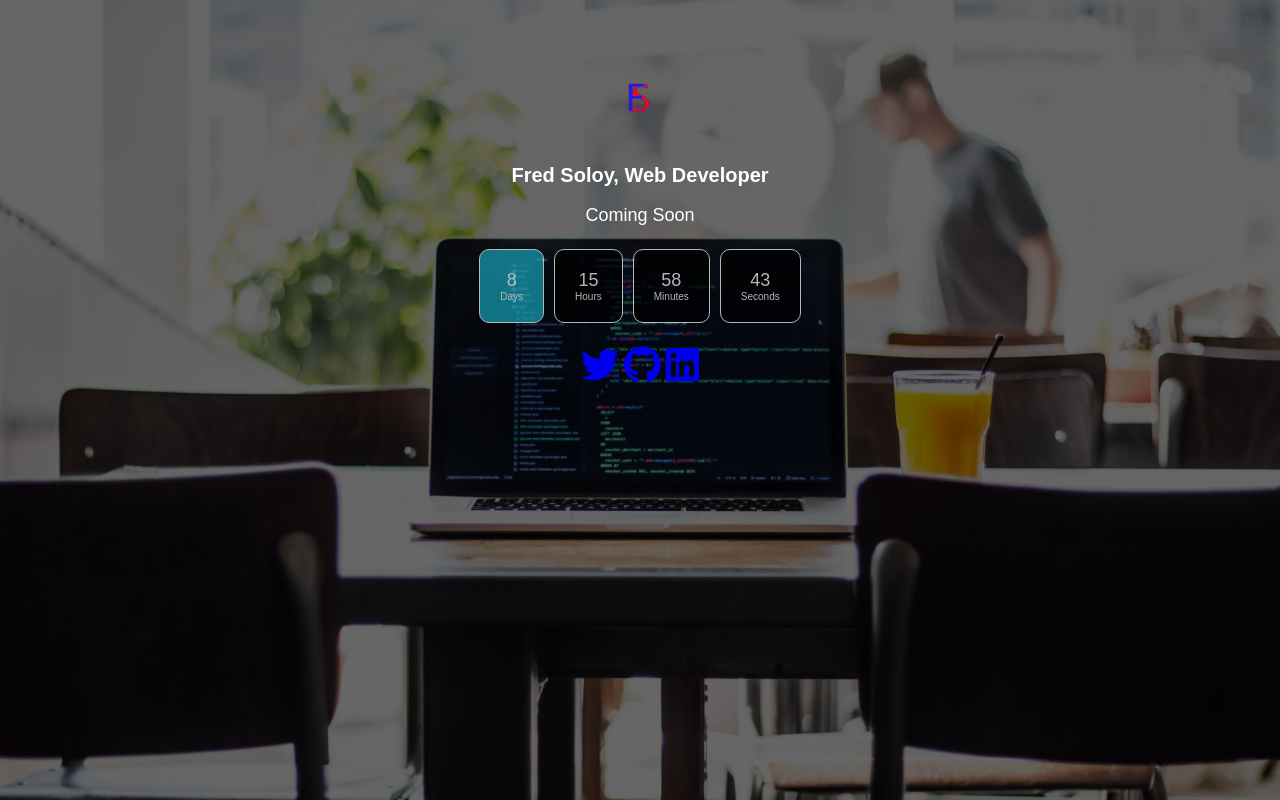
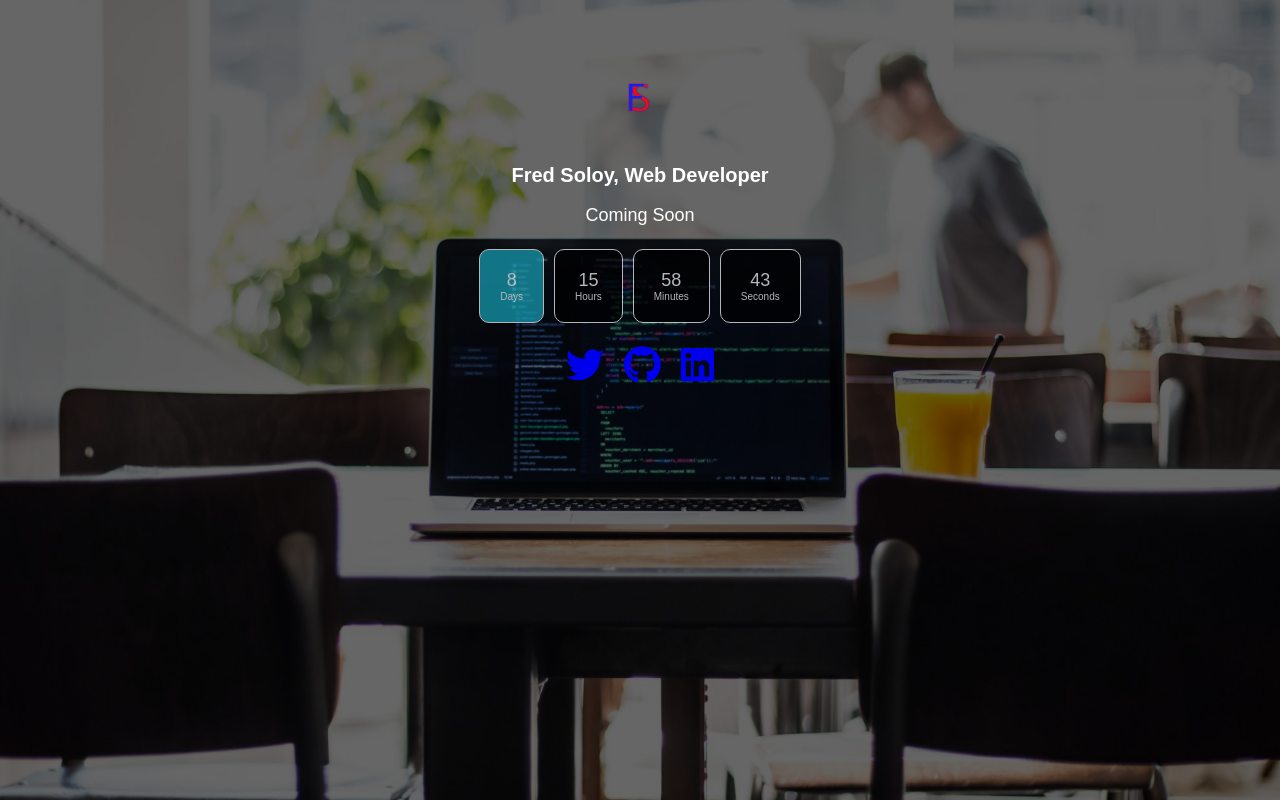
Before and after one commit to Frederic-S/Coming-soon-page, a plain HTML site: page index.html in a window 1280 px wide. Drawn offline with Linux system fonts and the light colour scheme.

Commit message:
icon css modification

```diff
--- a/css/style.css
+++ b/css/style.css
@@ -68,6 +68,14 @@ body {
   width: 150px;
 }
 
+.fa-github {
+  padding-left: 15px;
+}
+
+.fa-linkedin {
+  padding-left: 15px;
+}
+
 /* Media query  */
 @media (max-width: 650px) {
   .landing img {
```
